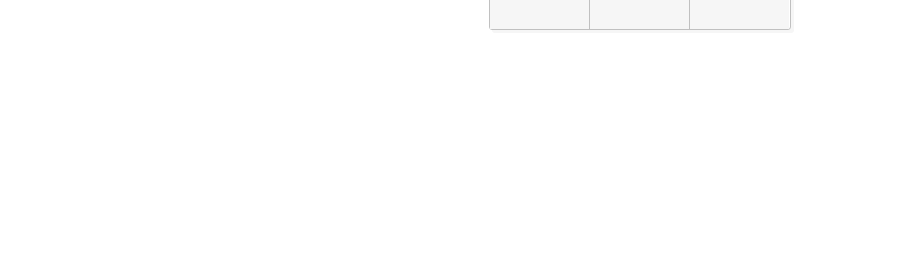
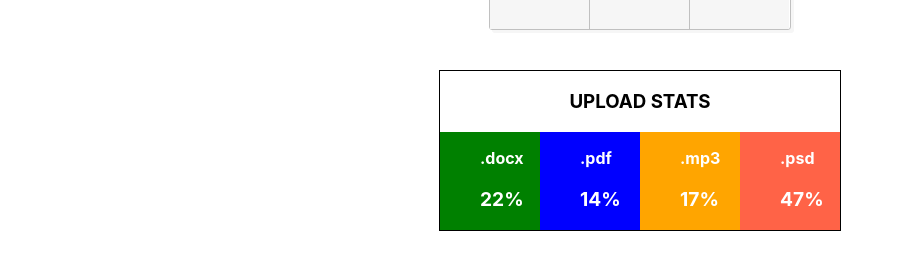
Before and after one commit to Fil1989/goit-react-hw-01-components, a React (Create React App) app: page / in a window 1280 px wide. Shown: the part 362-632 px from the top of the page, without its empty margins (0-902 px from the left). Built offline with nearby package versions, Linux system fonts and the light colour scheme.

Commit message:
виконане завд.2

```diff
--- a/package.json
+++ b/package.json
@@ -6,6 +6,7 @@
     "@testing-library/jest-dom": "^5.11.9",
     "@testing-library/react": "^11.2.5",
     "@testing-library/user-event": "^12.8.3",
+    "prop-types": "^15.7.2",
     "react": "^17.0.1",
     "react-dom": "^17.0.1",
     "react-scripts": "4.0.3",
--- a/public/index.html
+++ b/public/index.html
@@ -28,9 +28,7 @@
   </head>
   <body>
     <noscript>You need to enable JavaScript to run this app.</noscript>
-    <div id="root">
-      <div class="just-because"></div>
-    </div>
+    <div id="root"></div>
     <!--
       This HTML file is a template.
       If you open it directly in the browser, you will see an empty page.
--- a/src/App.js
+++ b/src/App.js
@@ -1,12 +1,35 @@
-import NewComponent from "./components/NewComponent";
-import user from "./user.json";
+import Profile from "./components/Profile";
+import Statistics from "./components/Statistics";
+import user from "./data/user.json";
+import statistica from "./data/statistical-data.json";
+import { element } from "prop-types";
 
 const App = () => {
+  let mass = [];
+  statistica.filter((el) => {
+    let someProperty = el.label;
+    let elementToFind = mass.find((element) => element.label === someProperty);
+    if (elementToFind) {
+      elementToFind.percentage += el.percentage;
+      return false;
+    } else {
+      mass.push(el);
+      return true;
+    }
+  });
+
   return (
     <div className="App">
       <h1>Hello from react</h1>
-
-      <NewComponent user={user} />
+      <Profile user={user} />
+      <div class="whole-uploads">
+        <h3 className="uploads__title">UPLOAD STATS</h3>
+        <div className="uploads">
+          {mass.map((el) => (
+            <Statistics label={el.label} percentage={el.percentage} />
+          ))}
+        </div>
+      </div>
     </div>
   );
 };
--- /dev/null
+++ b/src/components/Statistics.jsx
@@ -0,0 +1,13 @@
+const Statistics = ({ label, percentage }) => {
+  return (
+    <>
+      <ul className="uploads__stats">
+        <li>
+          <p className="uploads__stats--label">{label}</p>
+          <p className="uploads__stats--percentage">{percentage}%</p>
+        </li>
+      </ul>
+    </>
+  );
+};
+export default Statistics;
--- /dev/null
+++ b/src/data/statistical-data.json
@@ -0,0 +1,7 @@
+[
+  { "id": "id-1", "label": ".docx", "percentage": 22 },
+  { "id": "id-2", "label": ".pdf", "percentage": 4 },
+  { "id": "id-3", "label": ".mp3", "percentage": 17 },
+  { "id": "id-4", "label": ".psd", "percentage": 47 },
+  { "id": "id-5", "label": ".pdf", "percentage": 10 }
+]
--- a/src/index.css
+++ b/src/index.css
@@ -76,3 +76,45 @@ code {
 .stats li:last-child {
   border-right: 0px;
 }
+.whole-uploads {
+  width: 400px;
+  border: 1px solid black;
+  margin-left: auto;
+  margin-right: auto;
+  margin-top: 40px;
+  margin-bottom: 40px;
+}
+.uploads {
+  display: flex;
+}
+.uploads__title {
+  text-align: center;
+}
+.uploads__stats {
+  /* display: flex;
+  flex-direction: column;
+  align-items: center; */
+  width: 25%;
+  list-style: none;
+  margin: 0;
+  color: #ffffff;
+  font-weight: bold;
+}
+.uploads__stats--percentage {
+  font-size: 1.2em;
+}
+.uploads__stats:nth-child(4) {
+  background-color: tomato;
+}
+
+.uploads__stats:nth-child(1) {
+  background-color: green;
+}
+
+.uploads__stats:nth-child(2) {
+  background-color: blue;
+}
+
+.uploads__stats:nth-child(3) {
+  background-color: orange;
+}
```
Also changed, not shown: src/components/Profile.jsx (renamed from src/components/NewComponent.jsx, +14 -2 lines), src/data/user.json (renamed from src/user.json).
